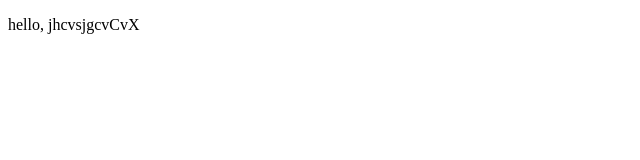
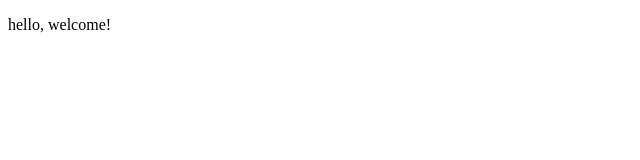
Before and after one commit to pranaav-kumar/yolo-project, a React (Vite) app: page / in a window 1280 px wide. Shown: the top 160 px of the page, without its empty margins (0-640 px from the left). Built offline with nearby package versions, Linux system fonts and the light colour scheme.

Commit message:
hello, welcome

```diff
--- a/src/Project.jsx
+++ b/src/Project.jsx
@@ -1,4 +1,4 @@
 function Project(){
-    return(<p>hello, jhcvsjgcvCvX</p>)
+    return(<p>hello, welcome!</p>)
 }
 export default Project
```
